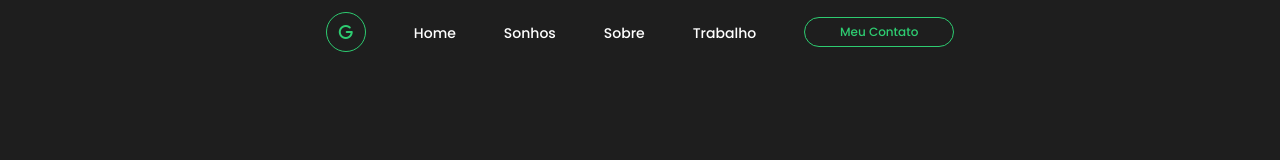
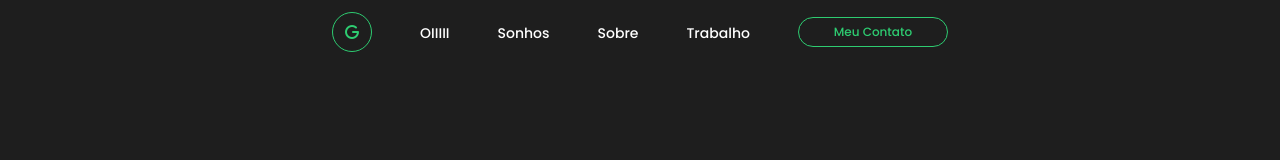
Before and after one commit to Germano01/MeuPortfolio, a plain HTML site: page index.html in a window 1280 px wide. Shown: the top 160 px of the page. Drawn offline with Linux system fonts and the light colour scheme.

Commit message:
MeuPortfolio

```diff
--- a/index.html
+++ b/index.html
@@ -18,7 +18,7 @@
 				</div>
 
 				<li>
-					<a href="#">Home</a>
+					<a href="#">OIIIII</a>
 				</li>
 
 				<li>
```
